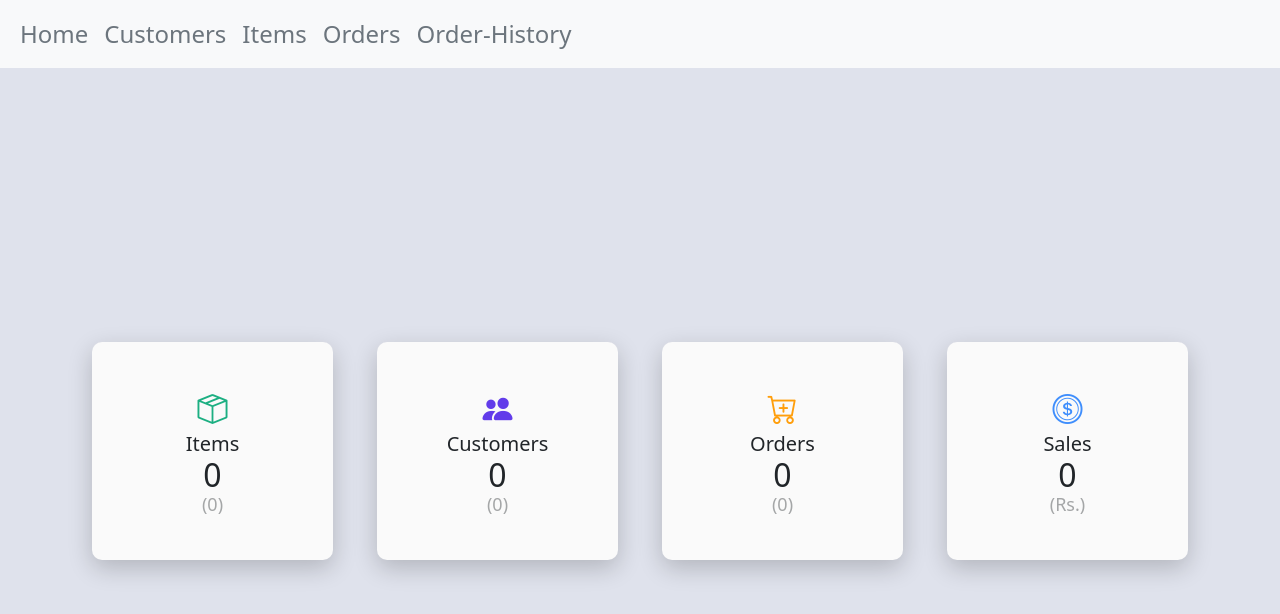
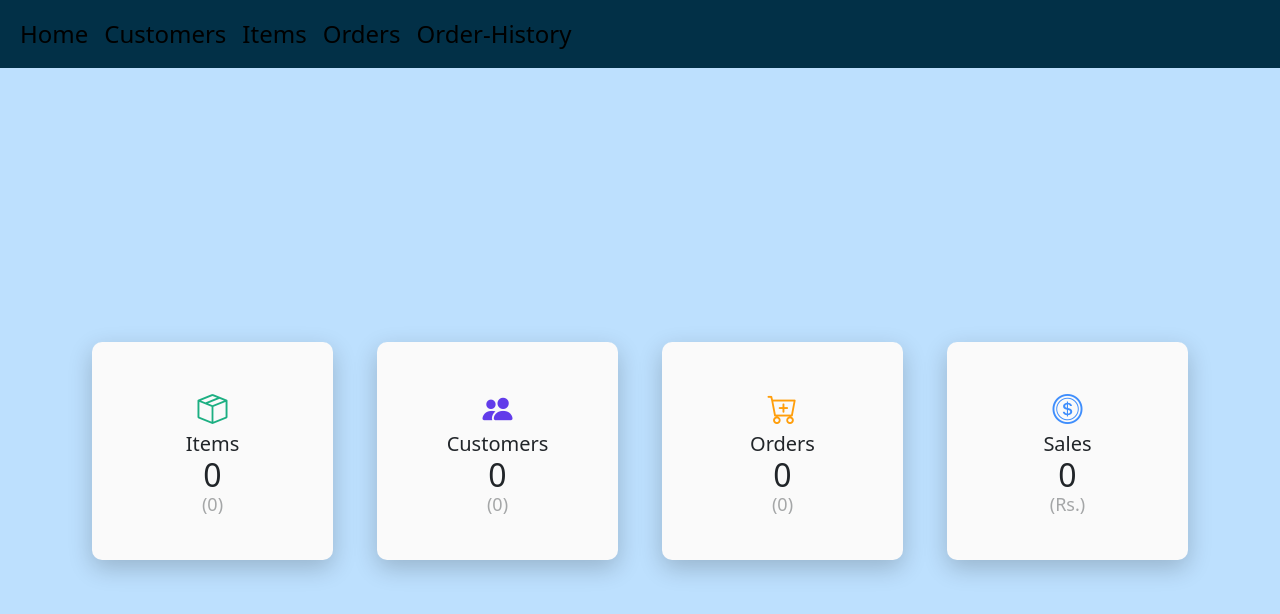
Before and after one commit to NIshaWickramasinghe/POS_System_03, a plain HTML site: page index.html in a window 1280 px wide. Drawn offline with nearby package versions, Linux system fonts and the light colour scheme; some packages are replaced by stand-ins of ours; a script that the page names is missing.

Commit message:
done pos

```diff
--- a/assets/css/style.css
+++ b/assets/css/style.css
@@ -20,17 +20,17 @@ label {
 body > .nav_bar {
     width: 100%;
     position: fixed;
-    background-color: #F8F9FA;
+    background-color: #023047;
     z-index: 1;
 }
 
 .nav_items {
     font-size: 24px;
-    color: #6C757D;
+    color: black;
 }
 
 .nav_items:hover {
-    color: #5227CC;
+    color: #219ebc;
 }
 
 .background {
@@ -42,7 +42,7 @@ body > .nav_bar {
     height: 100vh;
     min-height: 99vh;
     width: 100%;
-    background-color: #DFE2EC;
+    background-color: #bde0fe;
 
 }
 
```
